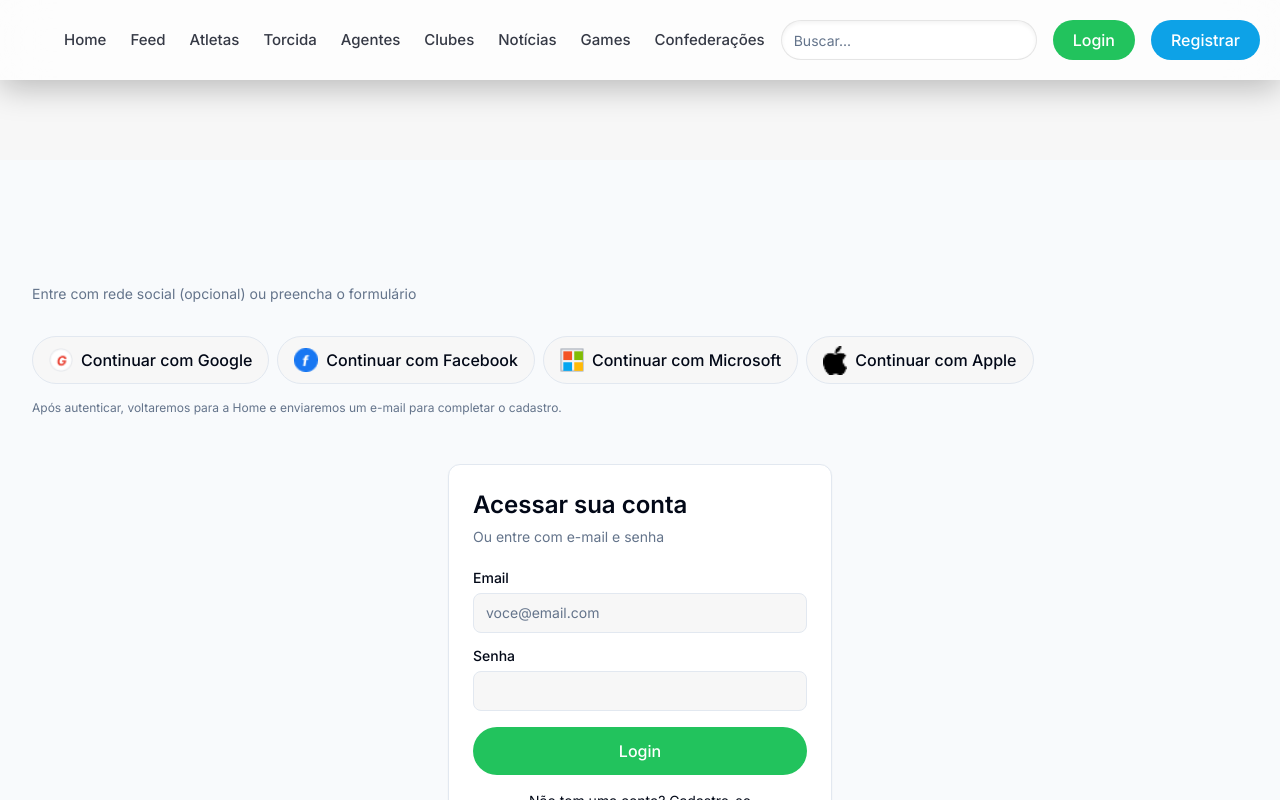
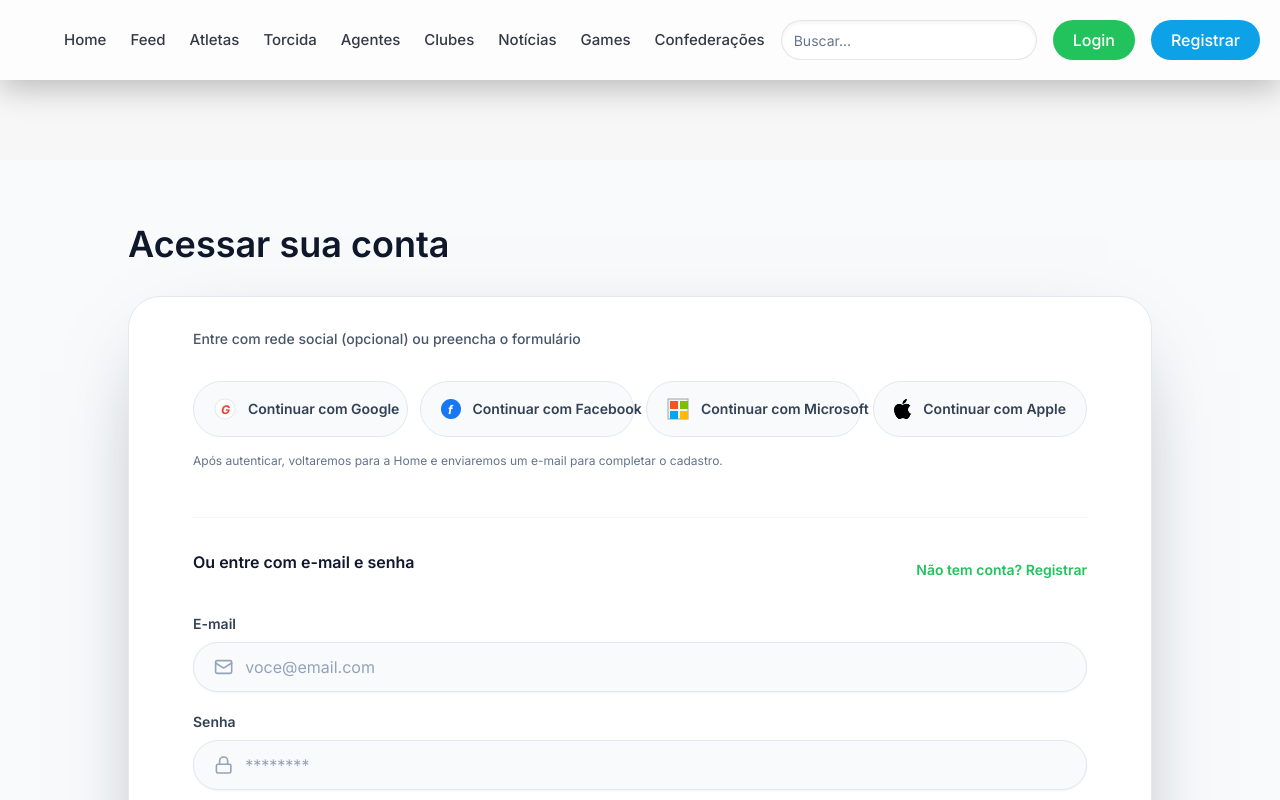
Before and after one commit to aspepper/vitrine-de-craques-web-site, a Next.js app: page /login in a window 1280 px wide. Shown: the top 800 px of the page. Built offline with nearby package versions, Linux system fonts and the light colour scheme; no server answers.

Commit message:
style: update login page layout

```diff
--- a/app/(auth)/login/page.tsx
+++ b/app/(auth)/login/page.tsx
@@ -4,13 +4,13 @@ import { useState } from "react"
 import { useRouter } from "next/navigation"
 import Link from "next/link"
 import { signIn } from "next-auth/react"
+import { Mail, Lock } from "lucide-react"
 import * as z from "zod"
 import { useForm } from "react-hook-form"
 import { zodResolver } from "@hookform/resolvers/zod"
 
 import SocialAuth from "@/components/SocialAuth"
 import { Button } from "@/components/ui/button"
-import { Card, CardContent, CardDescription, CardHeader, CardTitle } from "@/components/ui/card"
 import { Input } from "@/components/ui/input"
 import { Label } from "@/components/ui/label"
 
@@ -43,38 +43,84 @@ export default function LoginPage() {
 
   return (
     <div className="flex min-h-screen flex-col bg-slate-50">
-      <main className="container mx-auto flex flex-grow flex-col items-center justify-center gap-8 py-12">
-        <SocialAuth />
-        <Card className="w-full max-w-sm">
-          <CardHeader>
-            <CardTitle>Acessar sua conta</CardTitle>
-            <CardDescription>
-              Ou entre com e-mail e senha
-            </CardDescription>
-          </CardHeader>
-          <CardContent>
-            <form onSubmit={handleSubmit(onSubmit)} className="grid gap-4">
-              <div className="grid gap-2">
-                <Label htmlFor="email">Email</Label>
-                <Input id="email" type="email" placeholder="voce@email.com" {...register("email")} />
-                {errors.email && <p className="text-sm text-destructive">{errors.email.message}</p>}
+      <main className="container mx-auto flex flex-grow flex-col justify-center py-16">
+        <div className="mx-auto w-full max-w-5xl space-y-8">
+          <h1 className="text-3xl font-semibold text-slate-900 md:text-4xl">
+            Acessar sua conta
+          </h1>
+
+          <div className="rounded-[32px] border border-slate-200 bg-white shadow-[0_30px_90px_-45px_rgba(15,23,42,0.6)]">
+            <div className="flex flex-col gap-8 px-6 py-8 sm:px-10 lg:px-16">
+              <SocialAuth />
+
+              <div className="h-px w-full bg-slate-100" />
+
+              <div className="flex flex-col gap-6">
+                <div className="flex flex-col gap-2 sm:flex-row sm:items-center sm:justify-between">
+                  <p className="text-base font-semibold text-slate-900">
+                    Ou entre com e-mail e senha
+                  </p>
+                  <Link
+                    href="/registrar-escolha-perfil"
+                    className="text-sm font-semibold text-primary hover:underline"
+                  >
+                    Não tem conta? Registrar
+                  </Link>
+                </div>
+
+                <form onSubmit={handleSubmit(onSubmit)} className="flex flex-col gap-5">
+                  <div className="flex flex-col gap-2">
+                    <Label htmlFor="email" className="text-sm font-semibold text-slate-700">
+                      E-mail
+                    </Label>
+                    <div className="flex items-center gap-3 rounded-full border border-slate-200 bg-slate-50 px-5 py-3 shadow-sm transition focus-within:border-primary focus-within:ring-2 focus-within:ring-primary/20">
+                      <Mail className="h-5 w-5 text-slate-400" />
+                      <Input
+                        id="email"
+                        type="email"
+                        placeholder="voce@email.com"
+                        className="h-auto border-0 bg-transparent p-0 text-base text-slate-900 placeholder:text-slate-400 focus-visible:ring-0 focus-visible:ring-offset-0"
+                        {...register("email")}
+                      />
+                    </div>
+                    {errors.email && <p className="text-sm text-destructive">{errors.email.message}</p>}
+                  </div>
+
+                  <div className="flex flex-col gap-2">
+                    <Label htmlFor="password" className="text-sm font-semibold text-slate-700">
+                      Senha
+                    </Label>
+                    <div className="flex items-center gap-3 rounded-full border border-slate-200 bg-slate-50 px-5 py-3 shadow-sm transition focus-within:border-primary focus-within:ring-2 focus-within:ring-primary/20">
+                      <Lock className="h-5 w-5 text-slate-400" />
+                      <Input
+                        id="password"
+                        type="password"
+                        placeholder="********"
+                        className="h-auto border-0 bg-transparent p-0 text-base text-slate-900 placeholder:text-slate-400 focus-visible:ring-0 focus-visible:ring-offset-0"
+                        {...register("password")}
+                      />
+                    </div>
+                    {errors.password && <p className="text-sm text-destructive">{errors.password.message}</p>}
+                    <div className="flex justify-end">
+                      <Link href="/recuperar-senha" className="text-xs font-semibold text-primary hover:underline">
+                        Esqueci minha senha
+                      </Link>
+                    </div>
+                  </div>
+
+                  {errorMessage && <p className="text-sm text-destructive">{errorMessage}</p>}
+
+                  <Button
+                    type="submit"
+                    className="h-14 w-full justify-center rounded-full text-base font-semibold shadow-[0_25px_70px_-35px_rgba(59,130,246,0.85)]"
+                  >
+                    Entrar
+                  </Button>
+                </form>
               </div>
-              <div className="grid gap-2">
-                <Label htmlFor="password">Senha</Label>
-                <Input id="password" type="password" {...register("password")} />
-                {errors.password && <p className="text-sm text-destructive">{errors.password.message}</p>}
-              </div>
-              {errorMessage && <p className="text-sm text-destructive">{errorMessage}</p>}
-              <Button type="submit" className="w-full">Login</Button>
-            </form>
-            <div className="mt-4 text-center text-sm">
-              Não tem uma conta?{' '}
-              <Link href="/registrar-escolha-perfil" className="underline">
-                Cadastre-se
-              </Link>
             </div>
-          </CardContent>
-        </Card>
+          </div>
+        </div>
       </main>
     </div>
   )
--- a/components/SocialAuth.tsx
+++ b/components/SocialAuth.tsx
@@ -2,6 +2,7 @@
 
 import Image from "next/image"
 import { signIn } from "next-auth/react"
+
 import { Button } from "@/components/ui/button"
 
 const providers = [
@@ -13,16 +14,16 @@ const providers = [
 
 export function SocialAuth() {
   return (
-    <div className="flex w-full flex-col items-start gap-4">
-      <p className="text-sm text-muted-foreground">
+    <div className="flex w-full flex-col gap-4">
+      <p className="text-sm font-medium text-slate-600">
         Entre com rede social (opcional) ou preencha o formulário
       </p>
-      <div className="flex flex-wrap justify-start gap-2">
+      <div className="grid w-full gap-3 sm:grid-cols-2 lg:grid-cols-4">
         {providers.map((provider) => (
           <Button
             key={provider.id}
             variant="outline"
-            className="flex items-center gap-2 px-4"
+            className="h-auto justify-start gap-3 rounded-full border-slate-200 bg-slate-50 px-5 py-4 text-sm font-semibold text-slate-700 shadow-[0_18px_45px_-30px_rgba(15,23,42,0.55)] transition hover:border-primary/40 hover:bg-primary/5 hover:text-primary focus-visible:ring-primary/30"
             onClick={() => signIn(provider.id)}
             type="button"
           >
@@ -38,7 +39,7 @@ export function SocialAuth() {
           </Button>
         ))}
       </div>
-      <p className="text-xs text-muted-foreground">
+      <p className="text-xs text-slate-500">
         Após autenticar, voltaremos para a Home e enviaremos um e-mail para
         completar o cadastro.
       </p>
```
